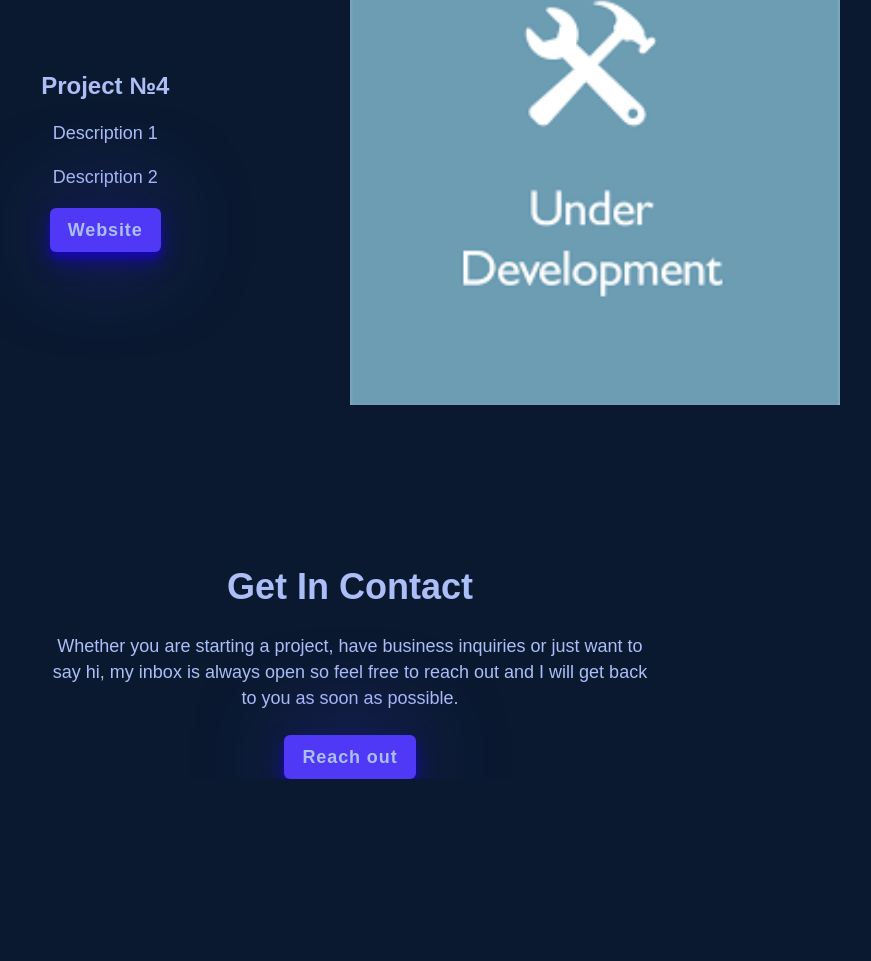
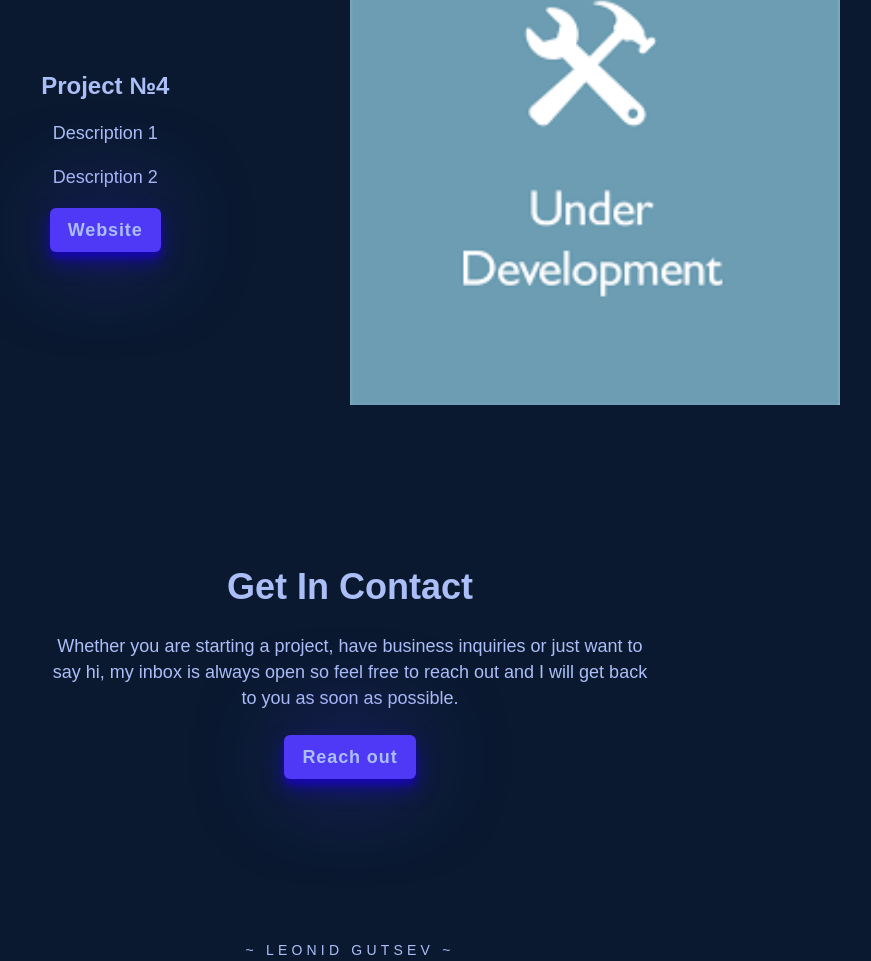
Before and after one commit to LeonGuts/Portfolio, a plain HTML site: page index.html in a window 1280 px wide. Shown: the part 3497-4458 px from the top of the page, without its empty margins (290-1161 px from the left). Before the commit the page ends 4276 px from the top, so only its background shows below. Drawn offline with Linux system fonts and the light colour scheme; a web font is replaced by a local one.

Commit message:
created footer

```diff
--- a/index.html
+++ b/index.html
@@ -11,6 +11,7 @@
     <link rel="stylesheet" href="/styles/components/about.css" >
     <link rel="stylesheet" href="/styles/components/projects.css">
     <link rel="stylesheet" href="/styles/components/contacts.css">
+    <link rel="stylesheet" href="/styles/components/footer.css">
     <link rel="stylesheet" href="/styles/utils.css">
     <title>Leonid Gutsev, Frontend-developer</title>
 </head>
@@ -173,8 +174,8 @@
         </section>
     </main>
 
-    <footer>
-
+    <footer class="footer container section">
+        <h3 class="footer_title">~ Leonid Gutsev ~</h3>
     </footer>
 </body>
 </html>
--- /dev/null
+++ b/styles/components/footer.css
@@ -0,0 +1,8 @@
+.footer_title {
+    font-size: var(--size-sm);
+    font-weight: 400;
+    text-align: center;
+    text-transform: uppercase;
+    letter-spacing: 0.3em;
+    user-select: none;
+}
```
